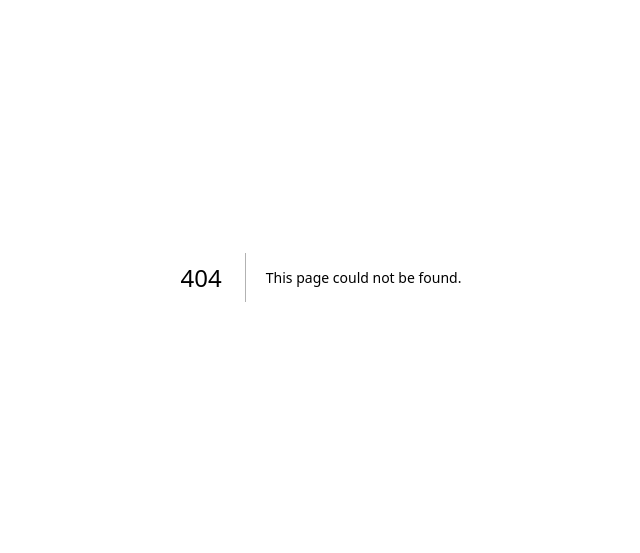
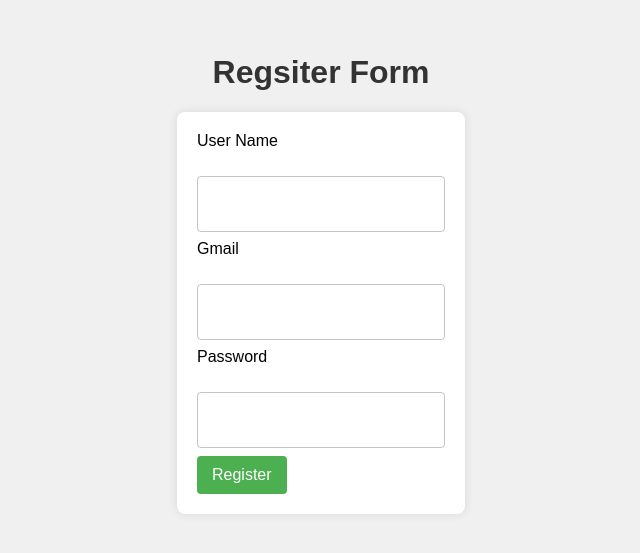
Before and after one commit to khushbooAggarwal15/delivery-app, a Next.js app: page /registerpage/register in a window 1280 px wide. Before the commit this address had no page. Shown: the part 123-676 px from the top of the page, without its empty margins (319-959 px from the left). Built offline with nearby package versions, Linux system fonts and the light colour scheme.

Commit message:
register

```diff
--- /dev/null
+++ b/src/pages/registerpage/register.tsx
@@ -0,0 +1,44 @@
+import { TextField } from "@mui/material";
+import * as React from "react";
+import { Controller, useForm } from "react-hook-form";
+
+export default function App() {
+  const { handleSubmit, control } = useForm();
+  const onSubmit = (data: any) => {
+    console.log(data);
+  };
+
+  return (
+    <>
+      <h1> Regsiter Form </h1>
+      <form onSubmit={handleSubmit(onSubmit)}>
+        <div> User Name </div>
+        <br />
+        <Controller
+          control={control}
+          name="firstname"
+          render={({ field }) => <TextField {...field} />}
+        />
+
+        <div> Gmail</div>
+        <br />
+        <Controller
+          control={control}
+          name="firstname"
+          render={({ field }) => <TextField {...field} />}
+        />
+
+        <div> Password </div>
+        <br />
+        <Controller
+          control={control}
+          name="lastname"
+          render={({ field }) => <TextField type="password" {...field} />}
+        />
+        <br />
+
+        <button> Register </button>
+      </form>
+    </>
+  );
+}
--- a/src/styles/globals.css
+++ b/src/styles/globals.css
@@ -1,107 +1,45 @@
-:root {
-  --max-width: 1100px;
-  --border-radius: 12px;
-  --font-mono: ui-monospace, Menlo, Monaco, 'Cascadia Mono', 'Segoe UI Mono',
-    'Roboto Mono', 'Oxygen Mono', 'Ubuntu Monospace', 'Source Code Pro',
-    'Fira Mono', 'Droid Sans Mono', 'Courier New', monospace;
-
-  --foreground-rgb: 0, 0, 0;
-  --background-start-rgb: 214, 219, 220;
-  --background-end-rgb: 255, 255, 255;
-
-  --primary-glow: conic-gradient(
-    from 180deg at 50% 50%,
-    #16abff33 0deg,
-    #0885ff33 55deg,
-    #54d6ff33 120deg,
-    #0071ff33 160deg,
-    transparent 360deg
-  );
-  --secondary-glow: radial-gradient(
-    rgba(255, 255, 255, 1),
-    rgba(255, 255, 255, 0)
-  );
-
-  --tile-start-rgb: 239, 245, 249;
-  --tile-end-rgb: 228, 232, 233;
-  --tile-border: conic-gradient(
-    #00000080,
-    #00000040,
-    #00000030,
-    #00000020,
-    #00000010,
-    #00000010,
-    #00000080
-  );
-
-  --callout-rgb: 238, 240, 241;
-  --callout-border-rgb: 172, 175, 176;
-  --card-rgb: 180, 185, 188;
-  --card-border-rgb: 131, 134, 135;
+body {
+    font-family: 'Arial', sans-serif;
+    margin: 0;
+    padding: 0;
+    display: flex;
+    justify-content: center;
+    align-items: center;
+    height: 100vh;
+    background-color: #f0f0f0;
   }
 
-@media (prefers-color-scheme: dark) {
-  :root {
-    --foreground-rgb: 255, 255, 255;
-    --background-start-rgb: 0, 0, 0;
-    --background-end-rgb: 0, 0, 0;
+  form {
+    background-color: #ffffff;
+    padding: 20px;
 
-    --primary-glow: radial-gradient(rgba(1, 65, 255, 0.4), rgba(1, 65, 255, 0));
-    --secondary-glow: linear-gradient(
-      to bottom right,
-      rgba(1, 65, 255, 0),
-      rgba(1, 65, 255, 0),
-      rgba(1, 65, 255, 0.3)
-    );
-
-    --tile-start-rgb: 2, 13, 46;
-    --tile-end-rgb: 2, 5, 19;
-    --tile-border: conic-gradient(
-      #ffffff80,
-      #ffffff40,
-      #ffffff30,
-      #ffffff20,
-      #ffffff10,
-      #ffffff10,
-      #ffffff80
-    );
-
-    --callout-rgb: 20, 20, 20;
-    --callout-border-rgb: 108, 108, 108;
-    --card-rgb: 100, 100, 100;
-    --card-border-rgb: 200, 200, 200;
-  }
+    border-radius: 8px;
+    box-shadow: 0 0 10px rgba(0, 0, 0, 0.1);
   }
 
-* {
-  box-sizing: border-box;
-  padding: 0;
-  margin: 0;
+  h1 {
+    text-align: center;
+    color: #333;
   }
 
-html,
-body {
-  max-width: 100vw;
-  overflow-x: hidden;
+  div {
+    margin-bottom: 8px;
   }
 
-body {
-  color: rgb(var(--foreground-rgb));
-  background: linear-gradient(
-      to bottom,
-      transparent,
-      rgb(var(--background-end-rgb))
-    )
-    rgb(var(--background-start-rgb));
+  TextField {
+    width: 100%;
   }
 
-a {
-  color: inherit;
-  text-decoration: none;
+  button {
+    background-color: #4caf50;
+    color: white;
+    padding: 10px 15px;
+    border: none;
+    border-radius: 4px;
+    cursor: pointer;
+    font-size: 16px;
   }
 
-@media (prefers-color-scheme: dark) {
-  html {
-    color-scheme: dark;
+  button:hover {
+    background-color: #45a049;
   }
-}
```
Also changed, not shown: package.json (+8 -3 lines), src/pages/index.tsx (+10 -112 lines), 1 other file (tests, documents, lock files or other folders). Lines whose indentation alone changed are shown as unchanged.
